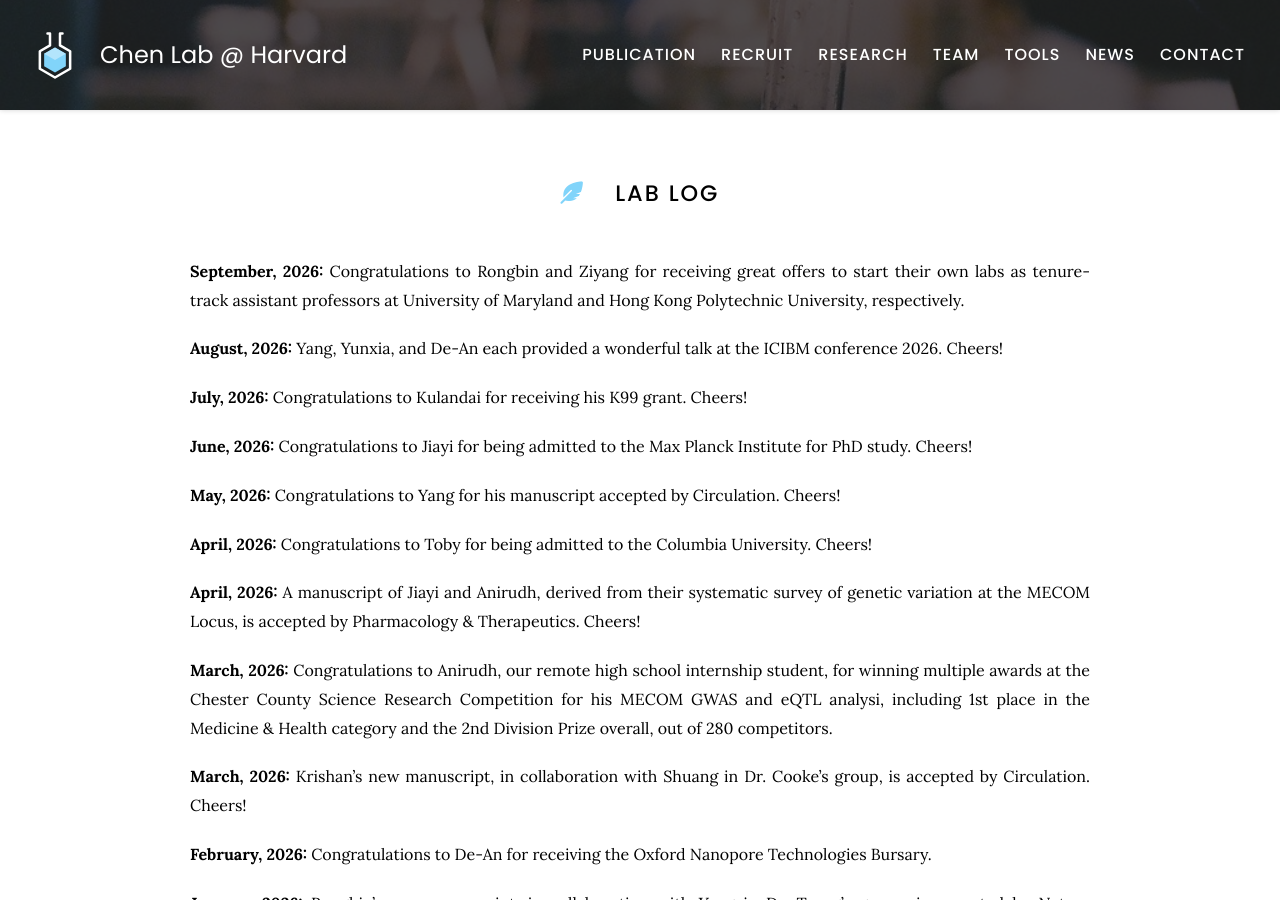
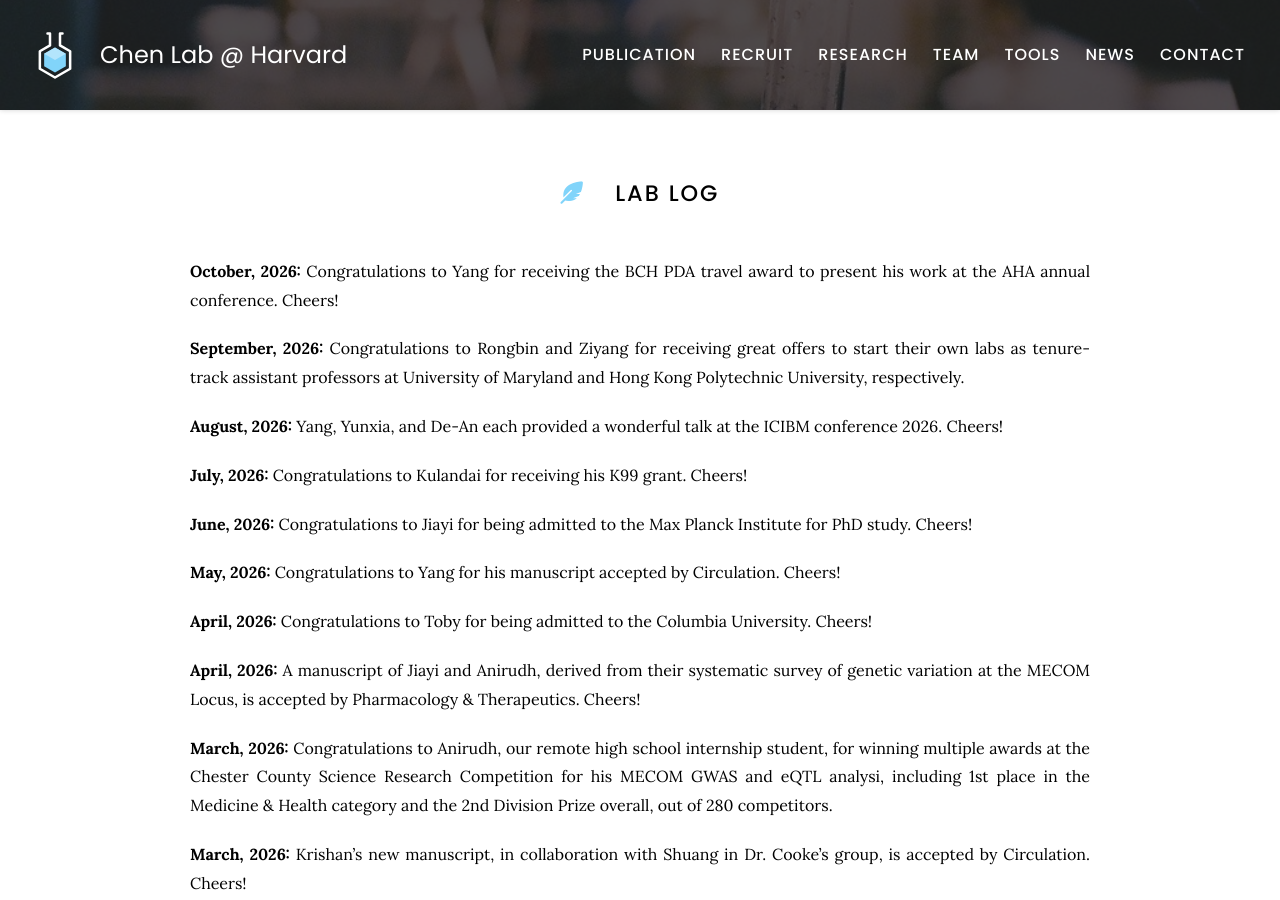
Before and after one commit to kaifuchenlab/kaifuchenlab.github.io, a Jekyll site: the page built from 7.news/index.md, in a window 1280 px wide and 900 px high. Built offline with Jekyll 4.4.1, drawn with Linux system fonts in a browser that asks for light colours.

Commit message:
Update index.md

```diff
--- a/7.news/index.md
+++ b/7.news/index.md
@@ -7,6 +7,9 @@ nav:
 
 # <i class="fas fa-feather-alt"></i> Lab log
 
+
+**October, 2026:**
+Congratulations to Yang for receiving the BCH PDA travel award to present his work at the AHA annual conference. Cheers!
 
 **September, 2026:**
 Congratulations to Rongbin and Ziyang for receiving great offers to start their own labs as tenure-track assistant professors at University of Maryland and Hong Kong Polytechnic University, respectively.
```
